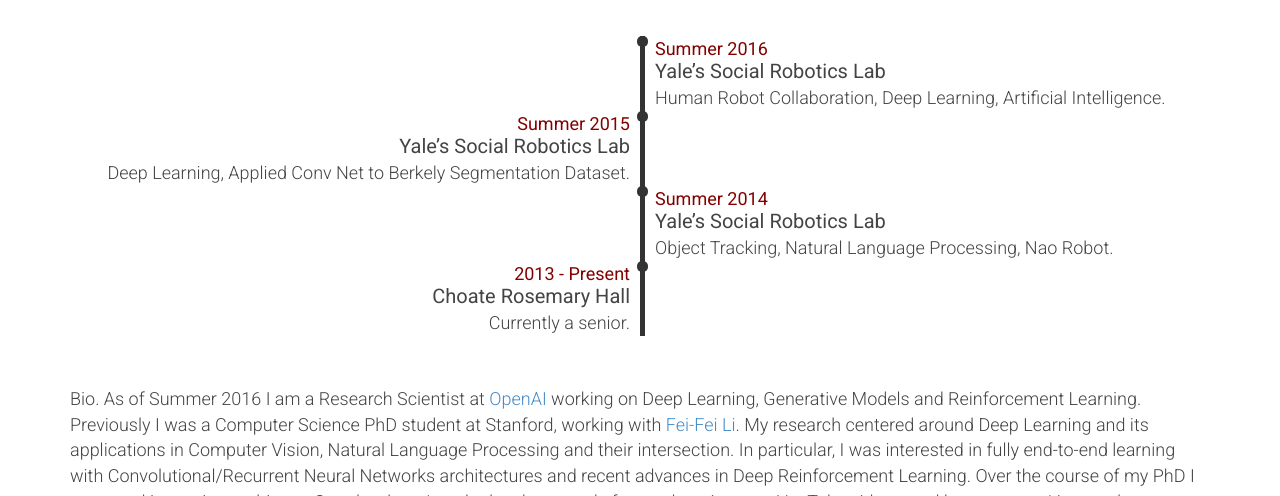
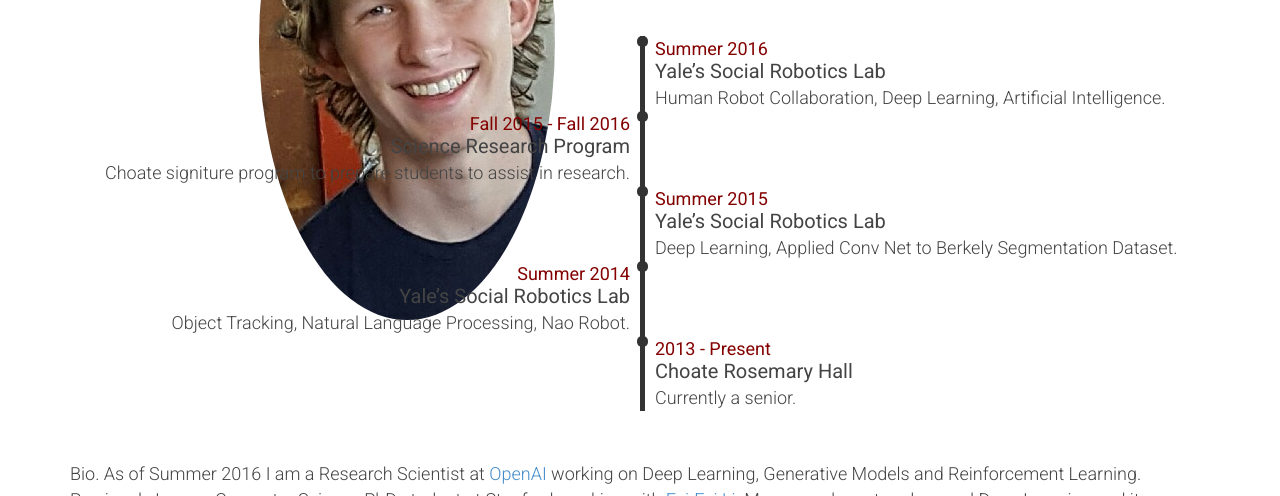
Before and after one commit to georgewildridge/georgewildridgeoriginalwebsite, a Jekyll site: the page built from index.md, in a window 1280 px wide and 900 px high, cut to the strip 404-900 px from the top of the window. Built offline with Jekyll 4.4.1, drawn with Linux system fonts in a browser that asks for light colours.

Commit message:
Header + timeline

```diff
--- a/_data/timeline.yml
+++ b/_data/timeline.yml
@@ -1,6 +1,10 @@
 - date: Summer 2016
   title: Yale's Social Robotics Lab
   description: Human Robot Collaboration, Deep Learning, Artificial Intelligence.
+
+- date: Fall 2015 - Fall 2016
+  title: Science Research Program
+  description: Choate signiture program to prepare students to assist in research.
 
 - date: Summer 2015
   title: Yale's Social Robotics Lab
--- a/_includes/header.html
+++ b/_includes/header.html
@@ -8,9 +8,9 @@
   <div id="headerblob">
     <img src="/img/me2.jpg" class="img-circle imgme">
     <div id="headertext">
-      <div id="htname">Andrej Karpathy</div>
-      <div id="htdesc">Stanford Computer Science Ph.D. student</div>
-      <div id="htem">karpathy _at_ cs.stanford.edu</div>
+      <div id="htname">George Wildridge</div>
+      <div id="htdesc">Choate Rosemary Hall</div>
+      <div id="htem">gwildridge17 _at_ choate.edu</div>
       <div id="icons">
         <div class="svgico">
           <a href="https://twitter.com/karpathy"><img src="/img/03-twitter.svg"></a>
```
Also changed, not shown: img/me2.jpg, img/me2o.jpg (added), img/stanfordpano.jpg (added), 1 other file.
